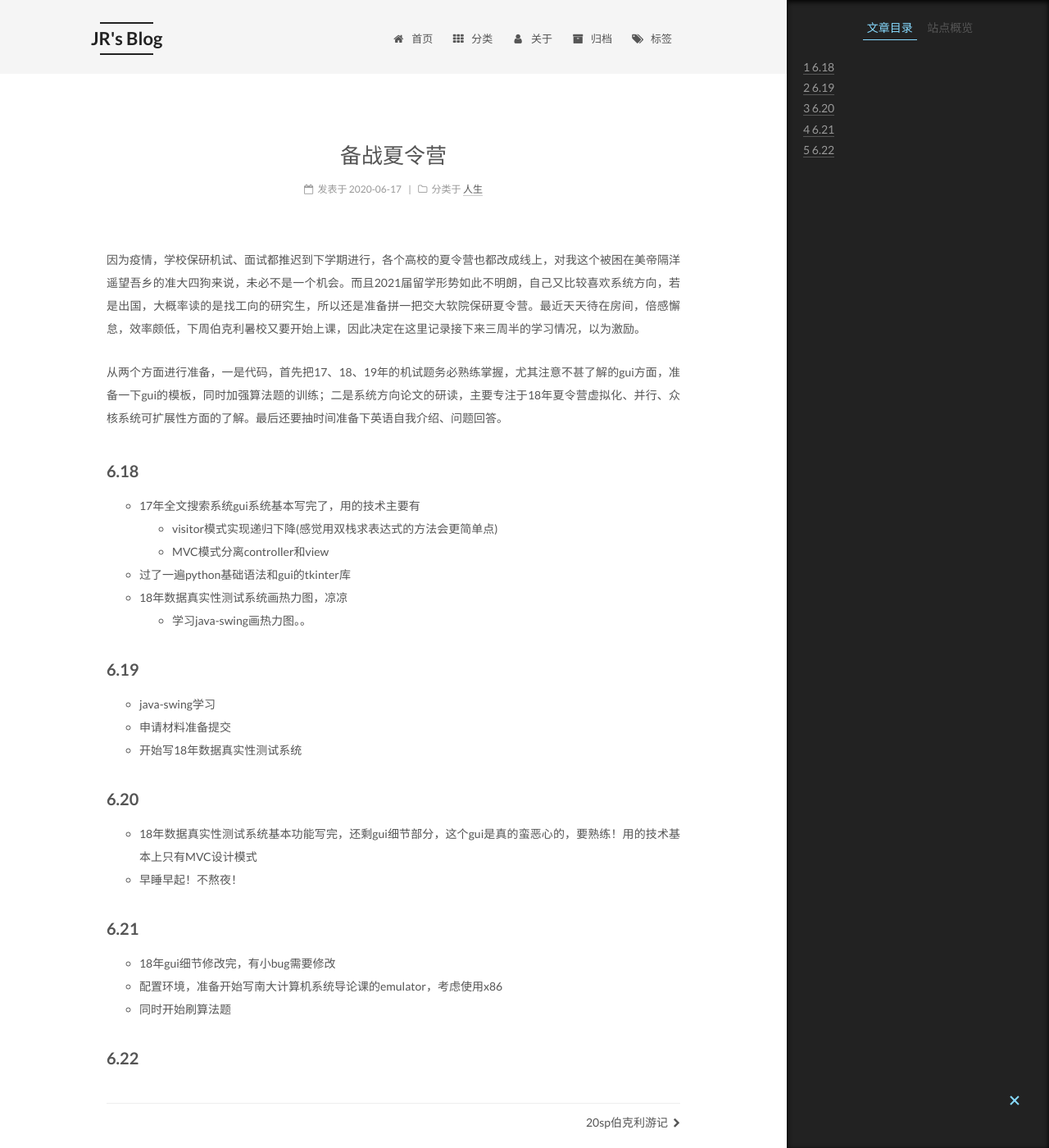
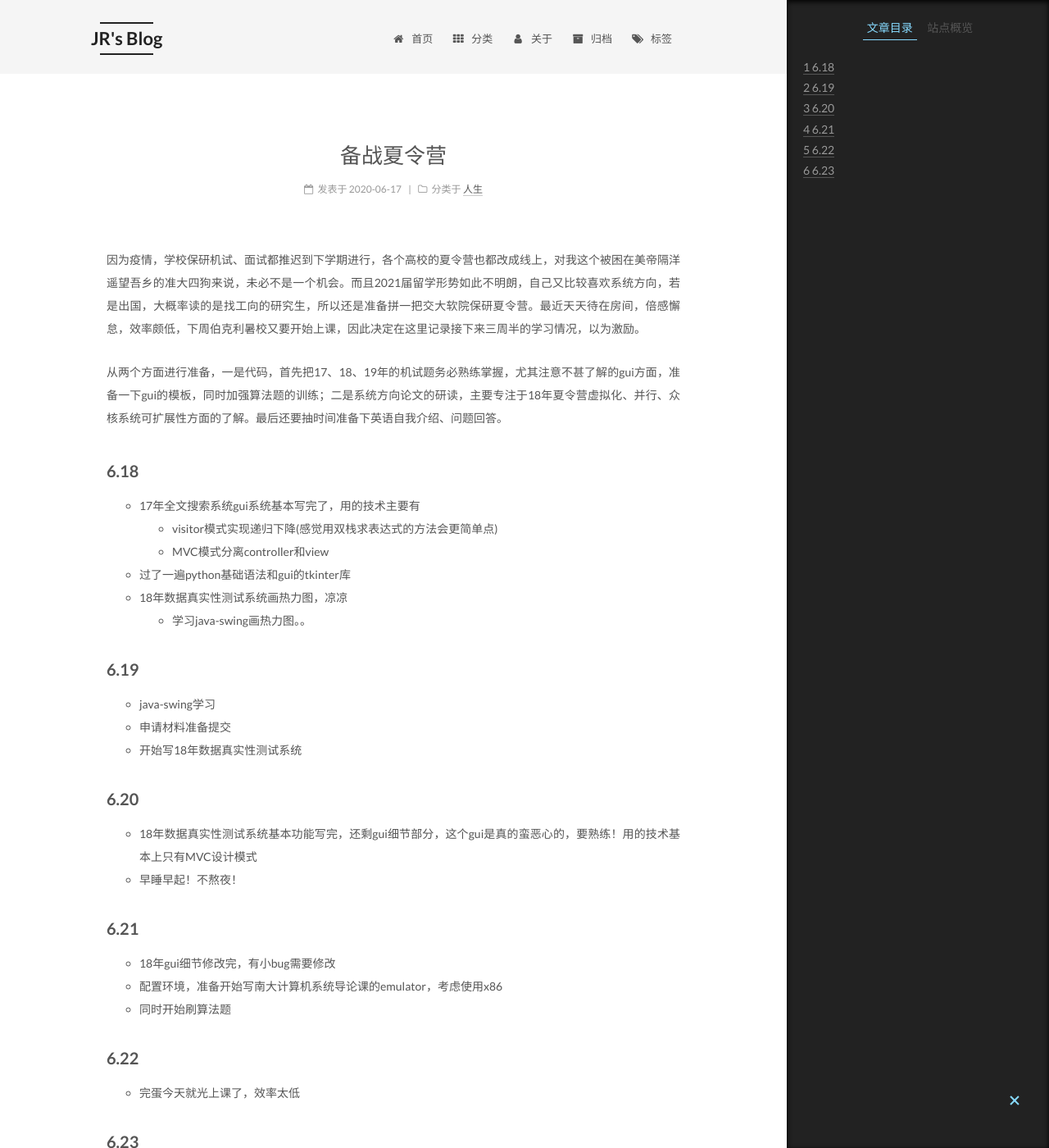
Before and after one commit to Willendless/willendless.github.io, a Jekyll site: the page built from _posts/2020-6-17-备战夏令营.md, in a window 1280 px wide and 1400 px high. Shown: the whole window at 82% size. Built offline with Jekyll 4.4.1, drawn with Linux system fonts in a browser that asks for light colours; comment, search, counter and statistics services are not loaded.

Commit message:
chore: update to 6-23

```diff
--- a/_posts/2020-6-17-备战夏令营.md
+++ b/_posts/2020-6-17-备战夏令营.md
@@ -36,5 +36,10 @@ category:
 + 配置环境，准备开始写南大计算机系统导论课的emulator，考虑使用x86
 + 同时开始刷算法题
 
+### 6.22
 
-### 6.22
++ 完蛋今天就光上课了，效率太低
+
+### 6.23
+
++ 摸鱼啊🏳
```
